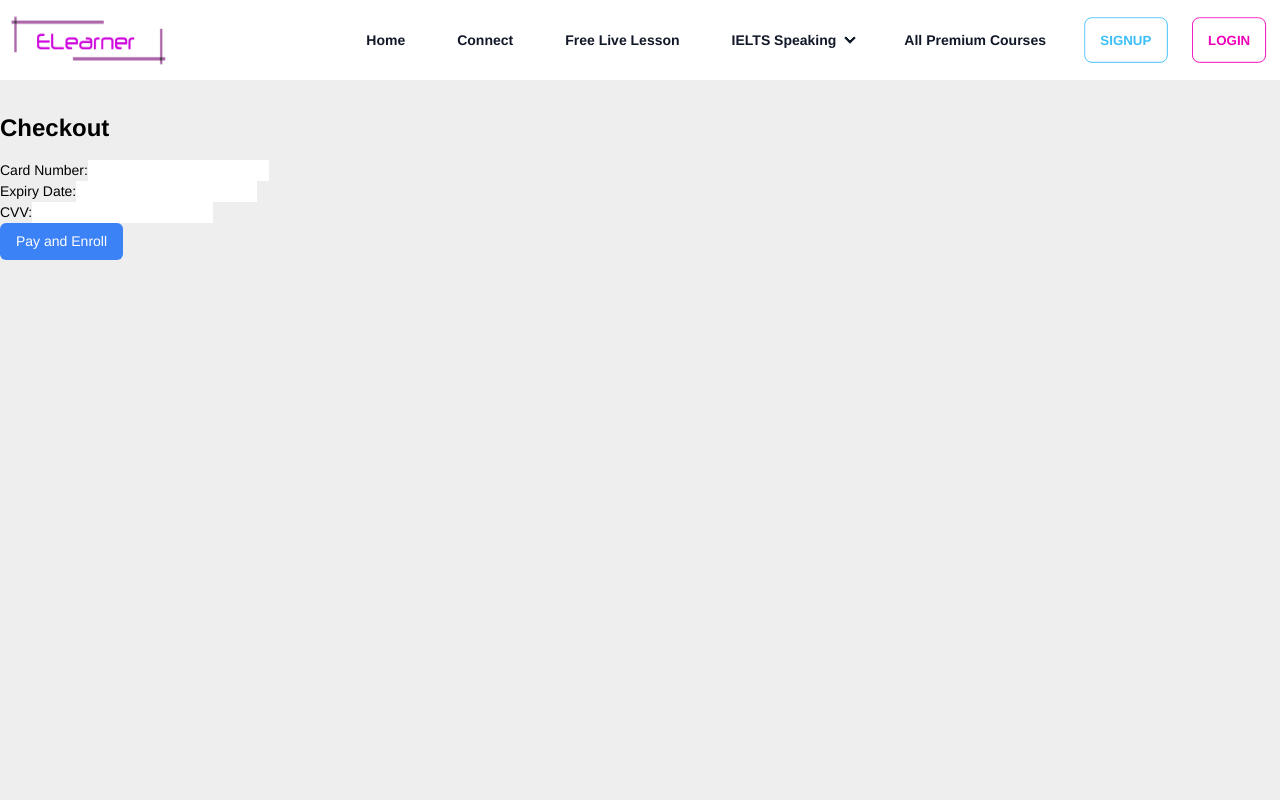
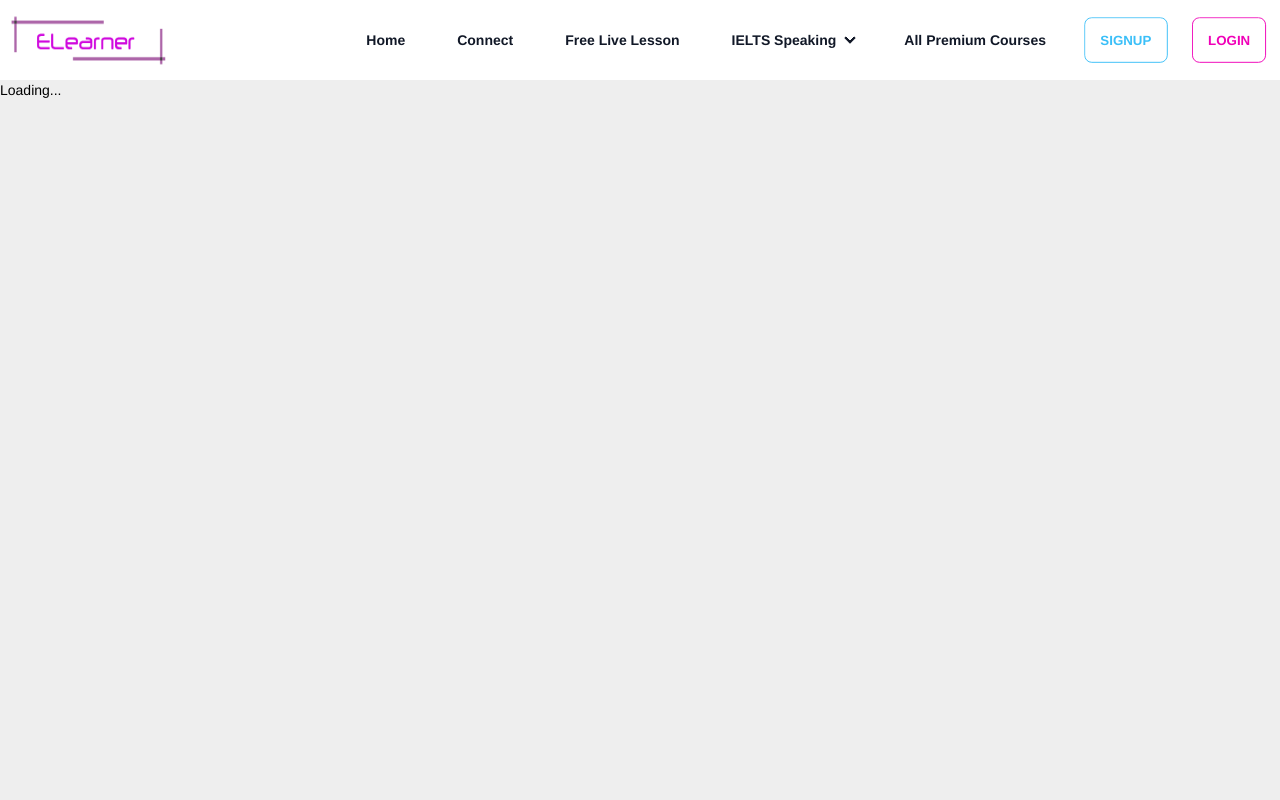
Before and after one commit to shuvakarmakar/spoken-english-client, a React (Vite) app: page /checkout in a window 1280 px wide. Shown: the top 800 px of the page. Built offline with nearby package versions, Linux system fonts and the light colour scheme; no server answers.

Commit message:
Checkout Page Update

```diff
--- a/src/Component/Pages/AllPremiumCourses/CourseDetails.tsx
+++ b/src/Component/Pages/AllPremiumCourses/CourseDetails.tsx
@@ -1,12 +1,22 @@
 import React, { useState, useEffect } from 'react';
 import { useParams, Link } from 'react-router-dom';
-
 
 interface Course {
     _id: string;
     course_name: string;
     image: string;
     course_details: string;
+    price: number;
+    instructor: string;
+    number_of_students: number;
+}
+
+interface EnrollmentData {
+    courseId: string;
+    courseName: string;
+    price: number;
+    instructor: string;
+    number_of_students: number;
 }
 
 const CourseDetails: React.FC = () => {
@@ -24,11 +34,14 @@ const CourseDetails: React.FC = () => {
         return <div>Loading...</div>;
     }
 
-    const enrollmentData = {
+    const enrollmentData: EnrollmentData = {
         courseId: course._id,
         courseName: course.course_name,
-        // You can add more data here
+        price: course.price,
+        instructor: course.instructor,
+        number_of_students: course.number_of_students,
     };
+    console.log(enrollmentData);
 
     return (
         <div className="container mx-auto py-8">
@@ -36,6 +49,7 @@ const CourseDetails: React.FC = () => {
             <div>
                 <img src={course.image} alt={course.course_name} className="w-full h-auto" />
                 <p className="text-gray-600">{course.course_details}</p>
+                <p className="items-center font-bold text-xl text-black mt-5">Price: {course.price}</p>
             </div>
             <div className="mt-4 flex justify-center">
                 <Link
@@ -47,6 +61,7 @@ const CourseDetails: React.FC = () => {
                 >
                     Enroll Now
                 </Link>
+
             </div>
         </div>
     );
--- a/src/Component/Pages/Checkout/Checkout.tsx
+++ b/src/Component/Pages/Checkout/Checkout.tsx
@@ -1,66 +1,34 @@
-import React, { useState } from 'react';
+import React from 'react';
+import { useLocation } from 'react-router-dom';
+
+interface EnrollmentData {
+    courseId: string;
+    courseName: string;
+    price: number;
+    instructor: string;
+    number_of_students: number;
+}
 
 const Checkout: React.FC = () => {
-    const [cardNumber, setCardNumber] = useState('');
-    const [expiryDate, setExpiryDate] = useState('');
-    const [cvv, setCVV] = useState('');
+    const location = useLocation<{ enrollmentData: EnrollmentData }>();
+    console.log(location);
+    const enrollmentData = location.state?.enrollmentData;
+    console.log(enrollmentData);
 
-    const handleSubmit = (event: React.FormEvent) => {
-        event.preventDefault();
-
-        // Here, you would typically send the payment information to a backend API for processing
-        // and handle the enrollment process.
-
-        // For the sake of this example, let's just log the payment information.
-        console.log('Card Number:', cardNumber);
-        console.log('Expiry Date:', expiryDate);
-        console.log('CVV:', cvv);
-
-        // Redirect the user to a thank you or confirmation page.
-        // You can use history.push('/confirmation') here.
-    };
+    if (!enrollmentData) {
+        return <div>Loading...</div>;
+    }
 
     return (
         <div className="container mx-auto py-8">
             <h1 className="text-2xl font-semibold">Checkout</h1>
-            <form onSubmit={handleSubmit} className="mt-4">
-                <label>
-                    Card Number:
-                    <input
-                        type="text"
-                        value={cardNumber}
-                        onChange={event => setCardNumber(event.target.value)}
-                        required
-                    />
-                </label>
-                <br />
-                <label>
-                    Expiry Date:
-                    <input
-                        type="text"
-                        value={expiryDate}
-                        onChange={event => setExpiryDate(event.target.value)}
-                        required
-                    />
-                </label>
-                <br />
-                <label>
-                    CVV:
-                    <input
-                        type="text"
-                        value={cvv}
-                        onChange={event => setCVV(event.target.value)}
-                        required
-                    />
-                </label>
-                <br />
-                <button
-                    type="submit"
-                    className="bg-blue-500 text-white px-4 py-2 rounded-md hover:bg-blue-600"
-                >
-                    Pay and Enroll
-                </button>
-            </form>
+            <p>Course Name: {enrollmentData.courseName}</p>
+            <p>Price: ${enrollmentData.price}</p>
+            <p>Instructor: {enrollmentData.instructor}</p>
+            <p>Number of Students: {enrollmentData.number_of_students}</p>
+
+            {/* Stripe Elements form */}
+            {/* Add your Stripe payment and billing details form here */}
         </div>
     );
 };
```
